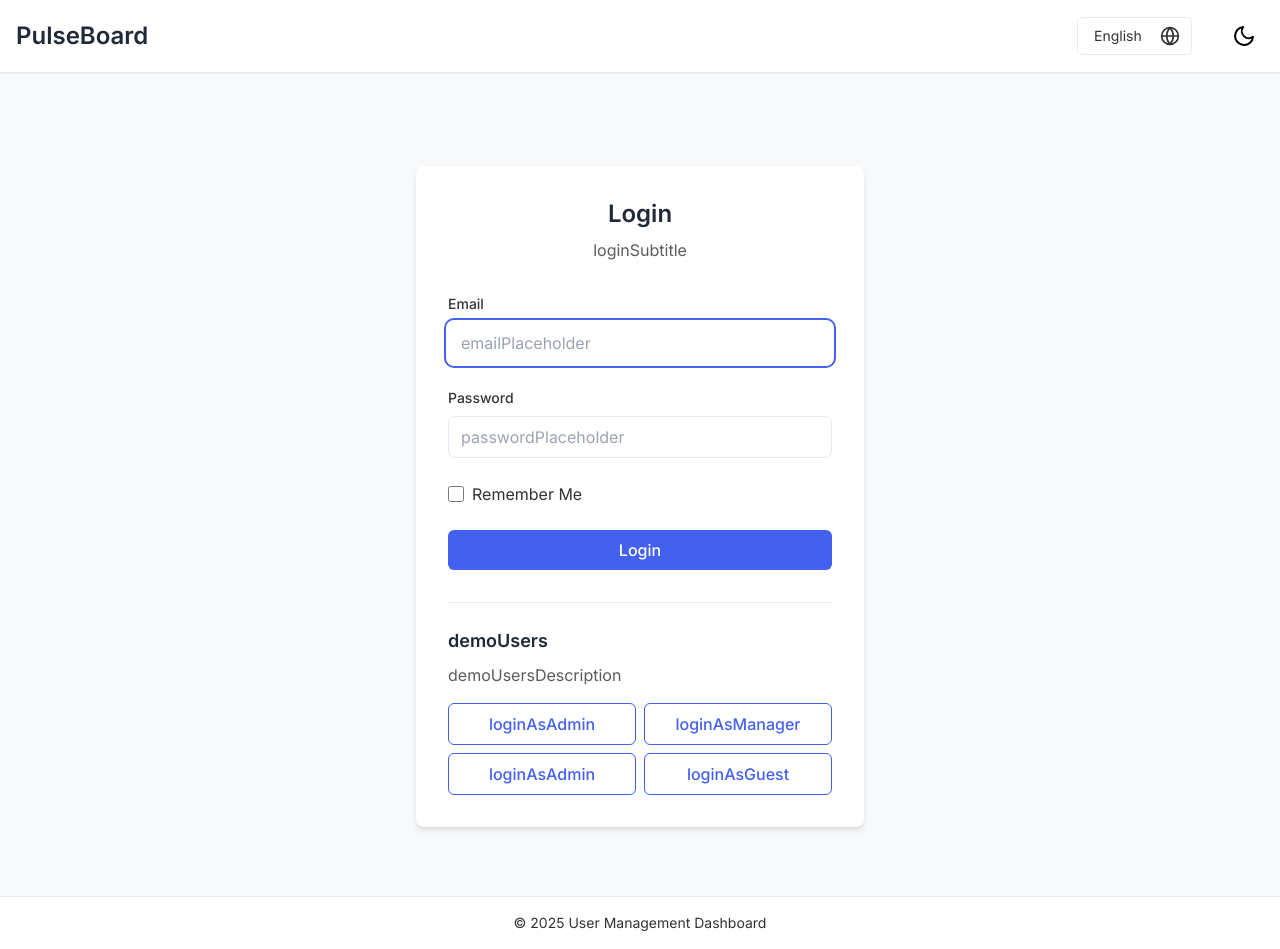
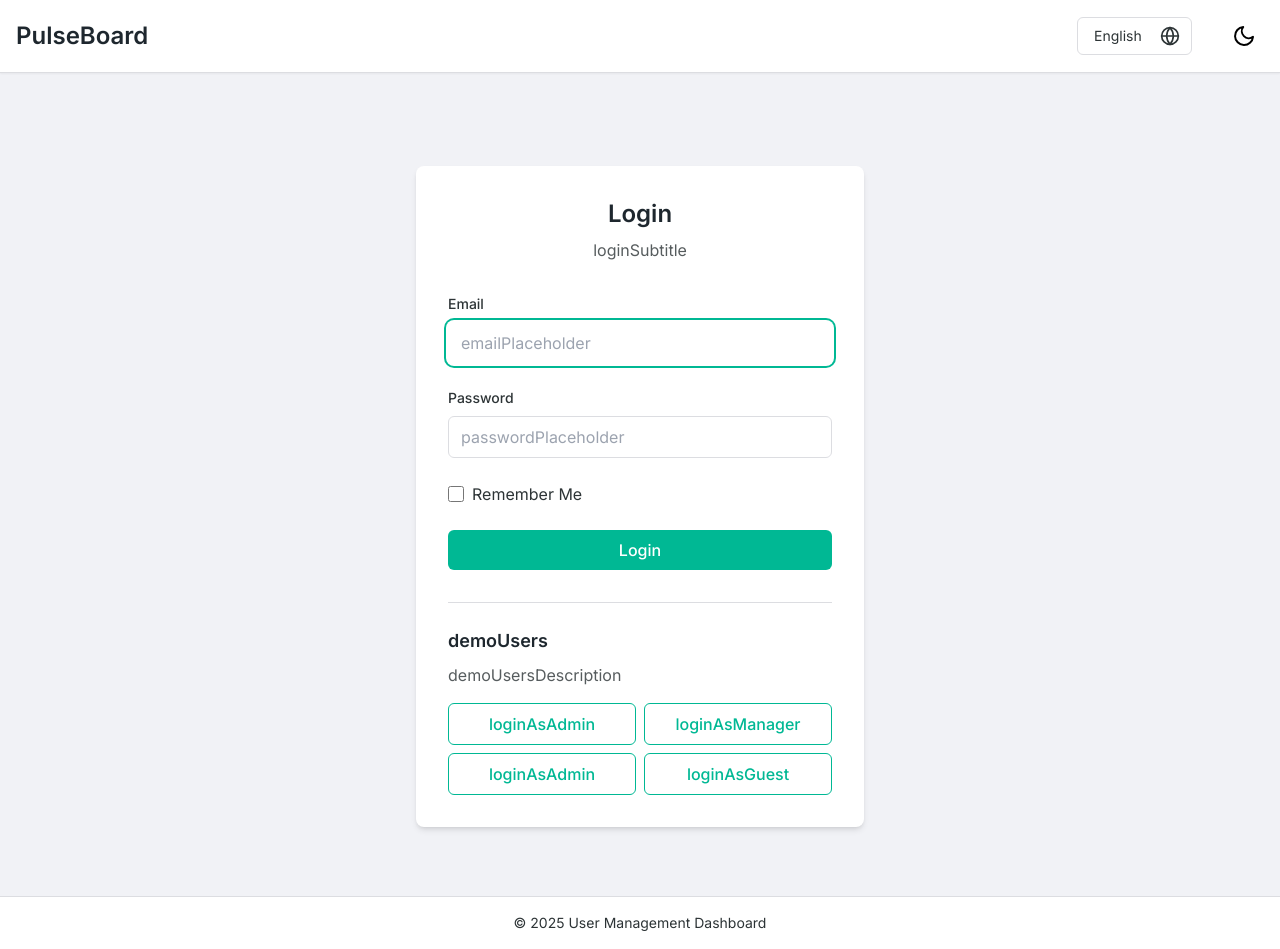
Before and after one commit to ibrahem-ghaybour/user-management-dashboard-vue-3-assessment, a Nuxt app: page /login in a window 1280 px wide. Built offline with nearby package versions, Linux system fonts and the light colour scheme.

Commit message:
Fixes regarding the table, adding pop-up and some UI

```diff
--- a/src/assets/css/main.css
+++ b/src/assets/css/main.css
@@ -5,42 +5,49 @@
 
 @layer base {
   :root {
-    /* Light theme (default) */
-    --primary-color: #4361ee;
-    --primary-light-color: #4895ef;
-    --primary-dark-color: #3f37c9;
-    --secondary-color: #3f37c9;
-    --text-color: #333;
-    --heading-color: #1f2937;
-    --background-color: #f8f9fa;
-    --card-background: #ffffff;
-    --border-color: #e9ecef;
-    --light-gray: #f8f9fa;
-    --medium-gray: #e9ecef;
-    --dark-gray: #6c757d;
-    --danger-color: #e63946;
-    --success-color: #2a9d8f;
-    --warning-color: #f9c74f;
+    --primary-color: #00b894;          /* Mint Green */
+    --primary-light-color: #55efc4;    /* Soft Mint */
+    --primary-dark-color: #00997a;     /* Deep Mint */
+
+    --secondary-color: #0984e3;        /* Cool Blue */
+
+    --text-color: #2d3436;             /* Charcoal Black */
+    --heading-color: #1e272e;          /* Dark Slate */
+
+    --background-color: #f1f2f6;       /* Mist Gray */
+    --card-background: #ffffff;        /* Pure White */
+    --border-color: #dcdde1;           /* Soft Gray Border */
+
+    --light-gray: #dfe6e9;             /* Pale Gray */
+    --medium-gray: #b2bec3;            /* Mid Gray */
+    --dark-gray: #636e72;              /* Dark Gray */
+
+    --danger-color: #d63031;           /* Vibrant Red */
+    --success-color: #00b894;          /* Mint Green */
+    --warning-color: #fdcb6e;           /* Yellow */
   }
+
+
 
   /* Dark theme */
   .dark-theme {
-    --primary-color: #4cc9f0;
-    --primary-light-color: #7dd3fc;
-    --primary-dark-color: #0284c7;
-    --secondary-color: #4361ee;
-    --text-color: #f8f9fa;
-    --heading-color: #f1f5f9;
-    --background-color: #121212;
-    --card-background: #1e1e1e;
-    --border-color: #2d2d2d;
-    --light-gray: #2d2d2d;
-    --medium-gray: #444444;
-    --dark-gray: #adb5bd;
-    --danger-color: #e63946;
-    --success-color: #2a9d8f;
-    --warning-color: #f9c74f;
+    --primary-color: #3a86ff;          /* Same soft blue for continuity */
+    --primary-light-color: #6ea8fe;    /* Lighter version */
+    --primary-dark-color: #265df2;     /* Darker version */
+    --secondary-color: #a8b0b9;        /* Soft gray-blue */
+    --text-color: #e0e0e0;             /* Light text */
+    --heading-color: #ffffff;          /* Brighter text for headings */
+    --background-color: #1a1a1a;       /* Near-black but soft */
+    --card-background: #212121;        /* Dark gray */
+    --border-color: #333333;           /* Darker border */
+    --light-gray: #2b2b2b;             /* Dark gray */
+    --medium-gray: #444444;            /* Medium dark gray */
+    --dark-gray: #666666;              /* Lighter dark gray */
+    --danger-color: #e63946;           /* Same soft red */
+    --success-color: #52b788;          /* Same soft green */
+    --warning-color: #ffbe0b;          /* Same soft amber */
   }
+
 
   body {
     @apply font-sans text-text bg-background transition-colors duration-300;
--- /dev/null
+++ b/src/components/ui/CloseButton.vue
@@ -0,0 +1,13 @@
+<template>
+  <button
+    @click="close"
+    class="absolute top-2 right-2 text-2xl leading-none hover:opacity-40 opacity-60 text-primaryText transition-colors duration-200"
+  >
+  ✕
+  </button>
+</template>
+
+<script setup>
+</script>
+
+<style lang="scss" scoped></style>
--- a/src/components/ui/Header.vue
+++ b/src/components/ui/Header.vue
@@ -1,6 +1,6 @@
 <template>
   <header
-    class="fixed-header bg-background-card border-b border-border shadow-sm py-2 md:py-4 w-full z-50"
+    class="fixed-header bg-background-card border-b border-border shadow-sm py-2 md:py-4 w-full !z-40"
   >
     <div class="container px-4 mx-auto">
       <div
@@ -47,7 +47,7 @@ import ThemeToggle from "~/components/ui/ThemeToggle.vue";
 import LanguageSelector from "~/components/ui/LanguageSelector.vue";
 const router = useRouter();
 const authStore = useAuthStore();
-const { init } = useThemeStore();
+// const { init } = useThemeStore();
 
 async function logout() {
   authStore.logout();
@@ -61,7 +61,6 @@ async function logout() {
   top: 0;
   left: 0;
   right: 0;
-  z-index: 1000;
 }
 
 .app-header {
--- /dev/null
+++ b/src/components/ui/Popup.vue
@@ -0,0 +1,91 @@
+<template>
+  <Transition name="overlay"
+    ><Teleport to="body">
+      <div
+        v-show="isOpen"
+        class="fixed inset-0 bg-black/50 flex items-center justify-center !z-50"
+        @click.self="close"
+      >
+        <Transition name="popup">
+          <div
+            v-if="isOpen"
+            :class="[
+              `bg-background ov p-8 rounded-xl relative overflow-y-auto shadow-lg ${
+                parentClass ? '' : 'max-w-[90%] max-h-[90vh]'
+              }`,
+              parentClass,
+            ]"
+          >
+            <UiCloseButton
+              class="rounded-full border w-7 h-7 text-[14px] flex justify-center items-center"
+              @click="close"
+            ></UiCloseButton>
+            <slot></slot>
+          </div>
+        </Transition></div
+    ></Teleport>
+  </Transition>
+</template>
+
+<script setup>
+const props = defineProps({
+  isOpen: {
+    type: Boolean,
+    default: false,
+  },
+  parentClass: {
+    type: String,
+    default: "",
+  },
+});
+
+const emit = defineEmits(["update:isOpen", "close"]);
+
+const close = () => {
+  emit("update:isOpen", false);
+  emit("close");
+};
+watch(
+  () => props.isOpen,
+  (val) => {
+    if (val) {
+      document.body.style.overflow = "hidden";
+    } else {
+      document.body.style.overflow = "";
+    }
+  }
+);
+
+onUnmounted(() => {
+  document.body.style.overflow = "";
+});
+</script>
+
+<style scoped>
+.overlay-enter-active,
+.overlay-leave-active {
+  transition: opacity 0.3s ease;
+}
+
+.overlay-enter-from,
+.overlay-leave-to {
+  opacity: 0;
+}
+
+.popup-enter-active,
+.popup-leave-active {
+  transition: all 0.3s ease;
+}
+
+.popup-enter-from,
+.popup-leave-to {
+  opacity: 0;
+  transform: scale(2);
+}
+
+.popup-enter-to,
+.popup-leave-from {
+  opacity: 1;
+  transform: scale(1);
+}
+</style>
--- /dev/null
+++ b/src/components/users/Pagination.vue
@@ -0,0 +1,56 @@
+<template>
+  <div class="pagination">
+    <div
+      class="flex flex-col items-center mt-6 space-y-4"
+      v-if="usersStore.totalPages > 1"
+    >
+      <div class="flex space-x-2">
+        <button
+          v-for="page in usersStore.totalPages"
+          :key="page"
+          class="btn btn-secondary"
+          :class="{
+            'bg-background text-primary border-[2px] border-primary':
+              page === usersStore.currentPage,
+          }"
+          @click="handlePageChange(page)"
+        >
+          {{ page }}
+        </button>
+      </div>
+      <div class="flex items-center space-x-4">
+        <button
+          class="btn btn-secondary"
+          :disabled="!usersStore.hasPreviousPage"
+          @click="usersStore.previousPage()"
+        >
+          {{ $t("common.back") }}
+        </button>
+        <span>{{
+          $t("pagination.showing", {
+            from: (usersStore.currentPage - 1) * 10 + 1,
+            to: Math.min(usersStore.currentPage * 10, usersStore.totalUsers),
+            total: usersStore.totalUsers,
+          })
+        }}</span>
+        <button
+          class="btn btn-secondary"
+          :disabled="!usersStore.hasNextPage"
+          @click="usersStore.nextPage()"
+        >
+          {{ $t("common.next") }}
+        </button>
+      </div>
+    </div>
+  </div>
+</template>
+
+<script setup lang="ts">
+import { useUsersStore } from "~/store/users";
+const usersStore = useUsersStore();
+function handlePageChange(page: number) {
+  usersStore.goToPage(page);
+}
+</script>
+
+<style lang="scss" scoped></style>
--- a/src/layouts/default.vue
+++ b/src/layouts/default.vue
@@ -2,7 +2,7 @@
   <div class="flex flex-col min-h-screen bg-background text-text">
     <UiHeader />
     <main id="main-content" class="flex-1 pt-24">
-      <div class="container">
+      <div class="container max-lg:!pt-24">
         <slot></slot>
       </div>
     </main>
--- a/src/pages/users/index.vue
+++ b/src/pages/users/index.vue
@@ -20,12 +20,14 @@
       <FilterControls @filter="handleFilter" />
     </div>
 
-    <div v-if="usersStore.isLoading" class="flex items-center justify-center h-[80vh]">
+    <div
+      v-if="usersStore.isLoading"
+      class="flex items-center justify-center h-[80vh]"
+    >
       <UiLoading />
     </div>
-
+    <div v-else>
       <UserTable
-      v-else
         :users="usersStore.users"
         :total-items="usersStore.totalUsers"
         :current-page="usersStore.currentPage"
@@ -34,42 +36,7 @@
         @sort="handleSort"
         @delete="handleDeleteUser"
       />
-
-    <div class="pagination flex flex-col items-center mt-6 space-y-4" v-if="usersStore.totalPages > 1">
-      <div class="flex space-x-2">
-        <button
-          v-for="page in usersStore.totalPages"
-          :key="page"
-          class="btn btn-secondary"
-          :class="{ 'bg-blue-500 text-white': page === usersStore.currentPage }"
-          @click="handlePageChange(page)"
-        >
-          {{ page }}
-        </button>
-      </div>
-      <div class="flex items-center space-x-4">
-        <button
-          class="btn btn-secondary"
-          :disabled="!usersStore.hasPreviousPage"
-          @click="usersStore.previousPage()"
-        >
-          {{ $t("common.back") }}
-        </button>
-        <span>{{
-          $t("pagination.showing", {
-            from: (usersStore.currentPage - 1) * 10 + 1,
-            to: Math.min(usersStore.currentPage * 10, usersStore.totalUsers),
-            total: usersStore.totalUsers,
-          })
-        }}</span>
-        <button
-          class="btn btn-secondary"
-          :disabled="!usersStore.hasNextPage"
-          @click="usersStore.nextPage()"
-        >
-          {{ $t("common.next") }}
-        </button>
-      </div>
+      <UsersPagination />
     </div>
   </div>
 </template>
@@ -88,6 +55,7 @@ const usersStore = useUsersStore();
 const rolesStore = useRolesStore();
 const { $i18n } = useNuxtApp();
 const isDeleting = ref(false);
+
 
 // Load initial data
 onMounted(async () => {
@@ -133,10 +101,10 @@ async function handleDeleteUser(userId: string) {
     await usersStore.deleteUser(userId);
     // Refresh the user list after deletion
     await usersStore.fetchUsers();
-    alert($i18n.t("users.userDeleted"));
+    // alert($i18n.t("users.userDeleted"));
   } catch (error) {
     console.error("Failed to delete user:", error);
-    alert($i18n.t("users.errorDeleting"));
+    // alert($i18n.t("users.errorDeleting"));
   } finally {
     isDeleting.value = false;
   }
@@ -148,28 +116,4 @@ function createNewUser() {
 }
 </script>
 
-<style scoped>
-.btn {
-  @apply inline-block px-4 py-2 rounded text-center font-medium cursor-pointer;
-}
-
-.btn-primary {
-  @apply bg-blue-500 text-white border-none;
-}
-
-.btn-primary:hover {
-  @apply bg-blue-600;
-}
-
-.btn-secondary {
-  @apply bg-gray-300 text-gray-700 border-none;
-}
-
-.btn-secondary:hover {
-  @apply bg-gray-400 text-white;
-}
-
-.btn:disabled {
-  @apply opacity-50 cursor-not-allowed;
-}
-</style>
+<style scoped></style>
```
Also changed, not shown: src/components/users/UserTable.vue (+45 -30 lines). Lines whose indentation alone changed are shown as unchanged.
